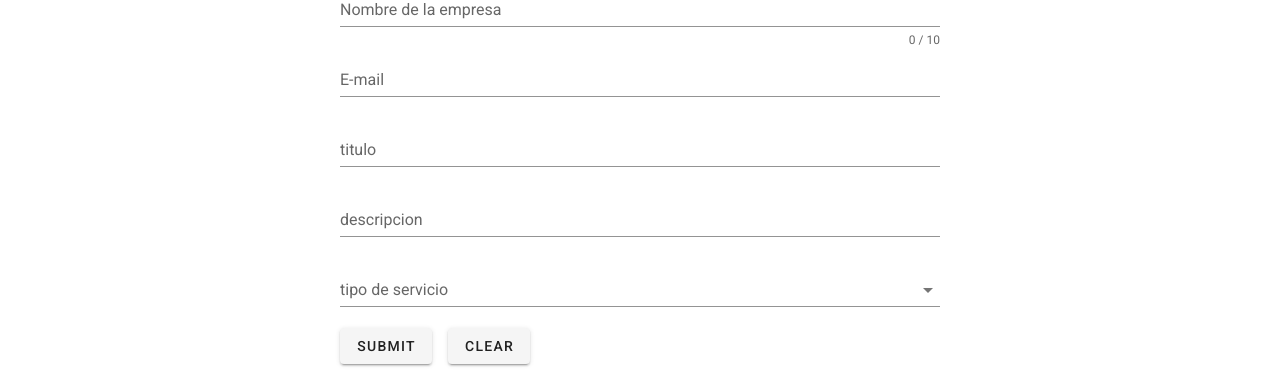
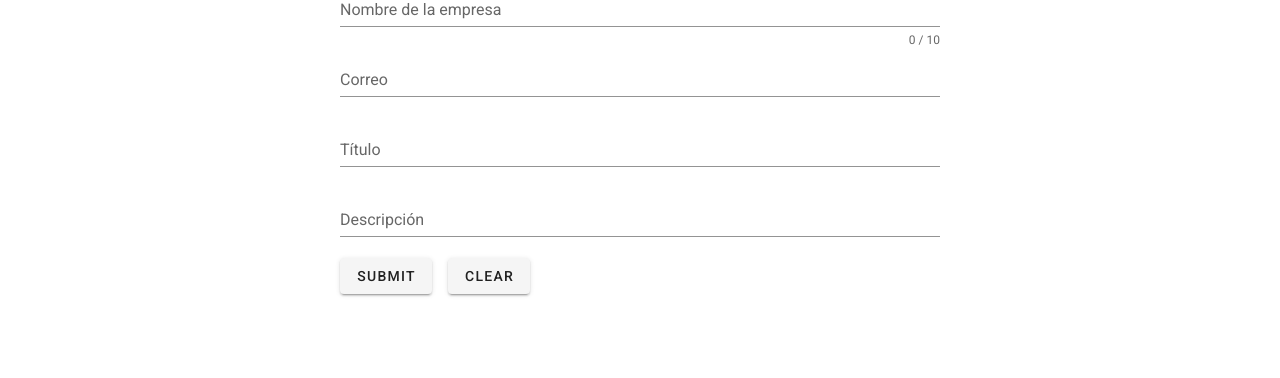
Before and after one commit to RadoV18/examen2_tecno_web, a Vue app in the folder frontend/: page /servicios in a window 1280 px wide. Shown: the part 278-656 px from the top of the page. Built offline with nearby package versions, Linux system fonts and the light colour scheme.

Commit message:
Fixed Servicios form words

```diff
--- a/frontend/src/views/Servicios.vue
+++ b/frontend/src/views/Servicios.vue
@@ -25,26 +25,26 @@
         <v-text-field
           v-model="email"
           :error-messages="emailErrors"
-          label="E-mail"
+          label="Correo"
           required
           @input="$v.email.$touch()"
           @blur="$v.email.$touch()"
         ></v-text-field>
         <v-text-field
           v-model="titulo"
-          label="titulo"
+          label="Título"
           required
           @input="$v.titulo.$touch()"
           @blur="$v.titulo.$touch()"
         ></v-text-field>
         <v-text-field
           v-model="descripcion"
-          label="descripcion"
+          label="Descripción"
           required
           @input="$v.descripcion.$touch()"
           @blur="$v.descripcion.$touch()"
         ></v-text-field>
-        <v-select
+        <!-- <v-select
           v-model="select"
           :items="items"
           :error-messages="selectErrors"
@@ -52,7 +52,7 @@
           required
           @change="$v.select.$touch()"
           @blur="$v.select.$touch()"
-        ></v-select>
+        ></v-select> -->
         <v-btn class="mr-4" @click="submit"> submit </v-btn>
         <v-btn @click="clear"> clear </v-btn>
       </form>
@@ -74,11 +74,11 @@ export default {
     name: { required, maxLength: maxLength(10) },
     email: { required, email },
     select: { required },
-    checkbox: {
-      checked(val) {
-        return val;
-      },
-    },
+    // checkbox: {
+    //   checked(val) {
+    //     return val;
+    //   },
+    // },
   },
 
   data: () => ({
@@ -87,7 +87,7 @@ export default {
     titulo: "",
     descripcion: "",
     select: null,
-    items: ["Opcion 1", "Opcion 2", "Opcion 3", "Opcion 4"],
+    // items: ["Opcion 1", "Opcion 2", "Opcion 3", "Opcion 4"],
   }),
   computed: {
     selectErrors() {
@@ -123,7 +123,7 @@ export default {
       this.email = "";
       this.titulo = "";
       this.descripcion = "";
-      this.select = null;
+      // this.select = null;
     },
   },
 };
```
